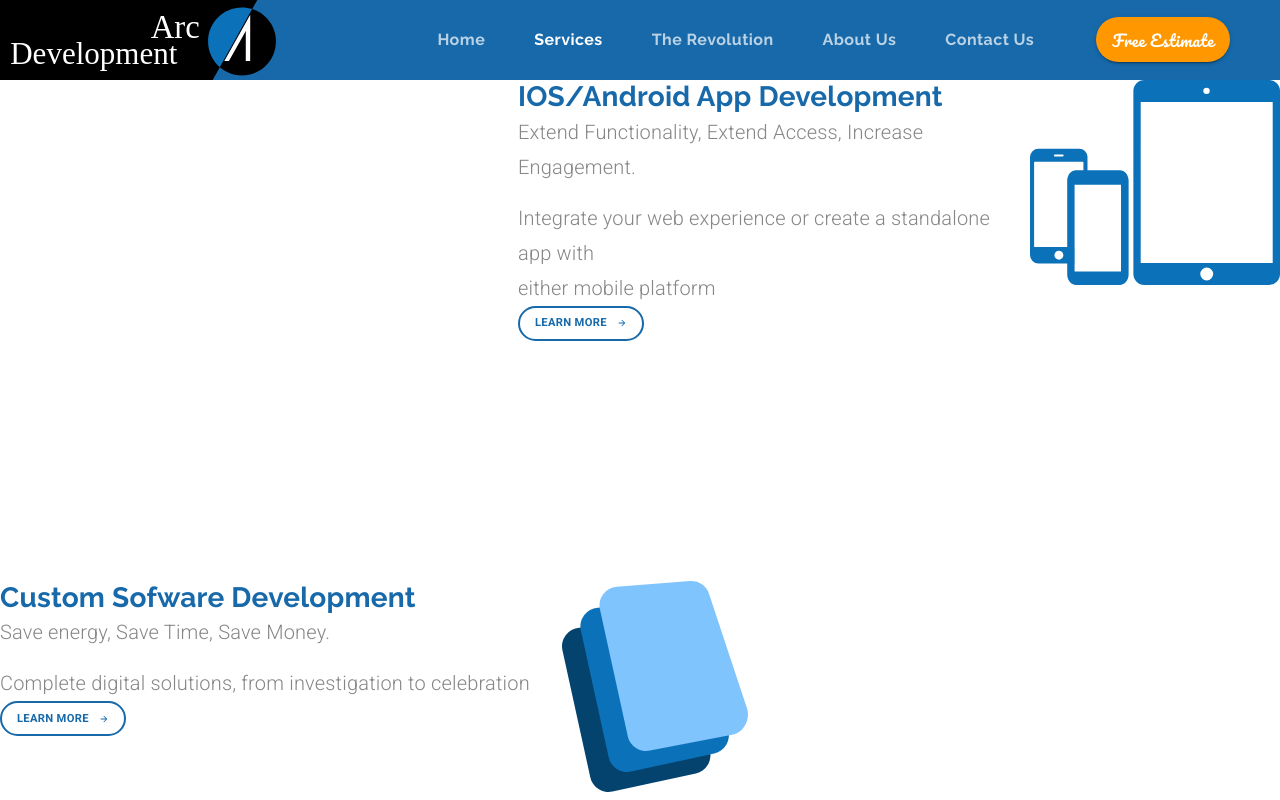
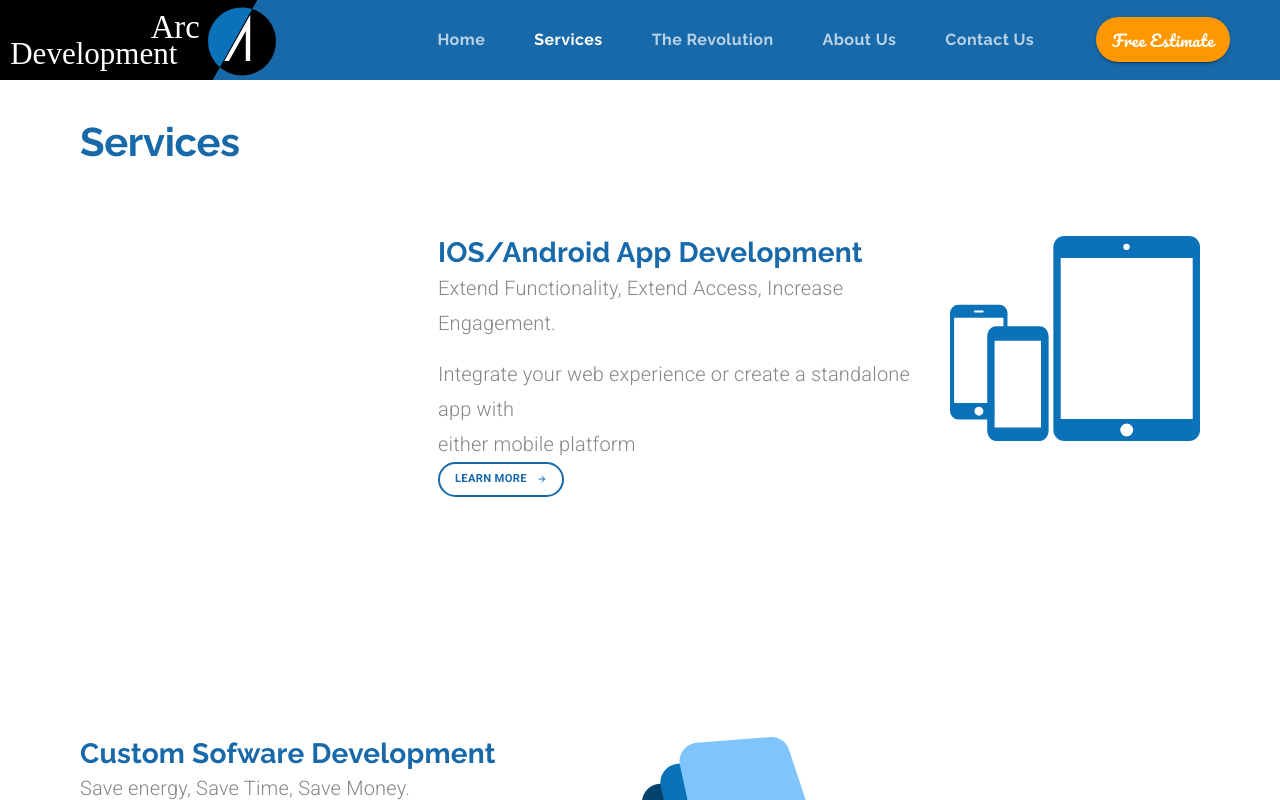
Before and after one commit to samandar-boymurodov/Arc-Development, a React (Create React App) app: page /services in a window 1280 px wide. Shown: the top 800 px of the page. Built offline with nearby package versions, Linux system fonts and the light colour scheme.

Commit message:
Services page is done

```diff
--- a/src/components/Services.js
+++ b/src/components/Services.js
@@ -34,7 +34,26 @@ export const Services = function() {
     const matches = useMediaQuery(theme.breakpoints.down("sm"))
 
     return(
-        <Grid container direction="column">
+        <Grid
+            container
+            direction="column"
+            style = {{
+                paddingLeft: matches ? undefined : "5rem",
+                paddingRight: matches ? undefined : "5rem"
+            }}
+            >
+            <Grid item
+                style={{
+                    marginTop: matches ? "1rem" : "2rem",
+                    marginBottom: "4rem"
+                }}>
+                <Typography
+                    variant="h2"
+                    color="primary"
+                    align={matches ? "center" : undefined}>
+                    Services
+                </Typography>
+            </Grid>
             {/* Mobile Dev */}
             <Grid
                 item container direction="row"
@@ -117,7 +136,7 @@ export const Services = function() {
             {/* Website Dev */}
             <Grid
                 item container direction="row"
-                style={{marginTop: "15rem"}}
+                style={{marginTop: "15rem", marginBottom: "10rem"}}
                 justify={matches ? "center" : "flex-end"}
                 >
                 <Grid item
```
